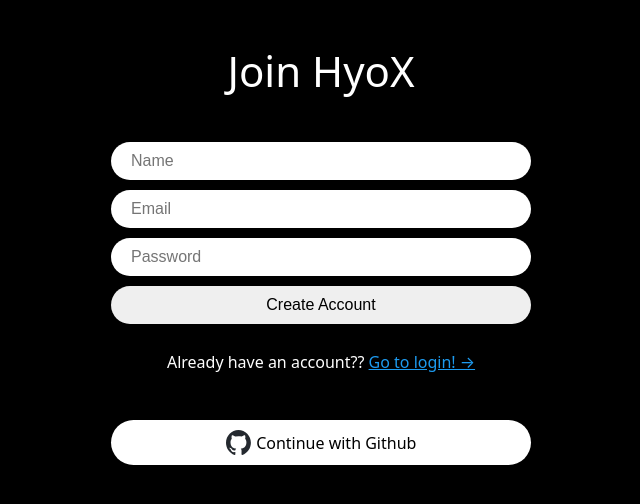
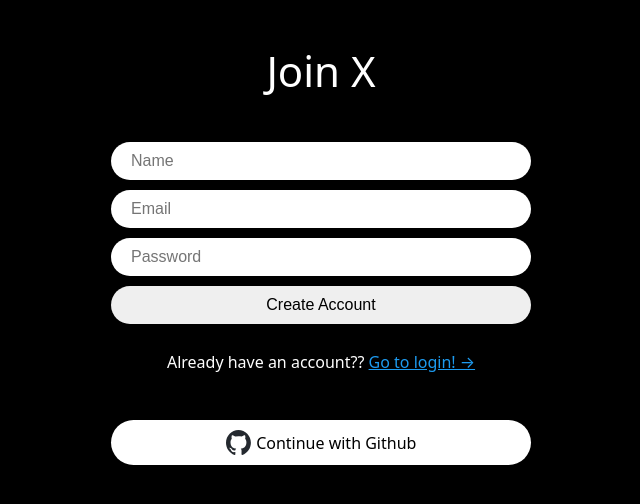
Before and after one commit to M1ngD0ng/twitter_reloaded, a React (Vite) app: page /create-account in a window 1280 px wide. Shown: the top 504 px of the page, without its empty margins (319-959 px from the left). Built offline with nearby package versions, Linux system fonts and the light colour scheme; the HTML template or start-up script is replaced by a standard one.

Commit message:
version 23.12.8 commit

```diff
--- a/src/routes/create-account.tsx
+++ b/src/routes/create-account.tsx
@@ -47,7 +47,7 @@
     };
     return (
         <Wrapper>
-            <Title>Join HyoX</Title>
+            <Title>Join X</Title>
             <Form onSubmit={onSubmit}>
                 <Input onChange={onChange} name="name" value={name} placeholder="Name" type="text" required/>
                 <Input onChange={onChange} name="email" value={email} placeholder="Email" type="email" required/>
```
